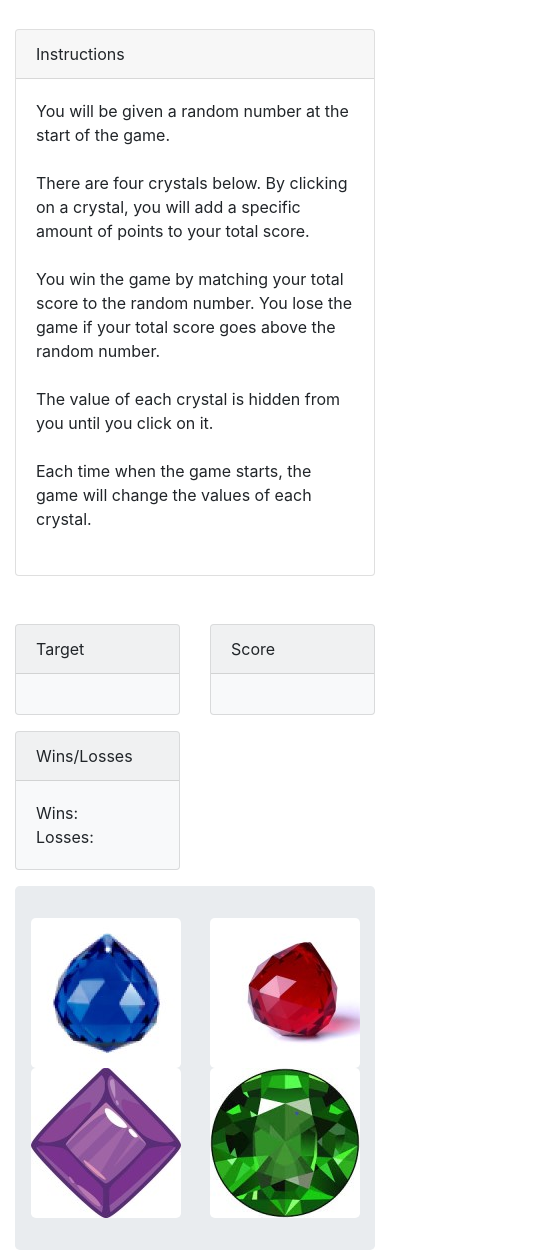
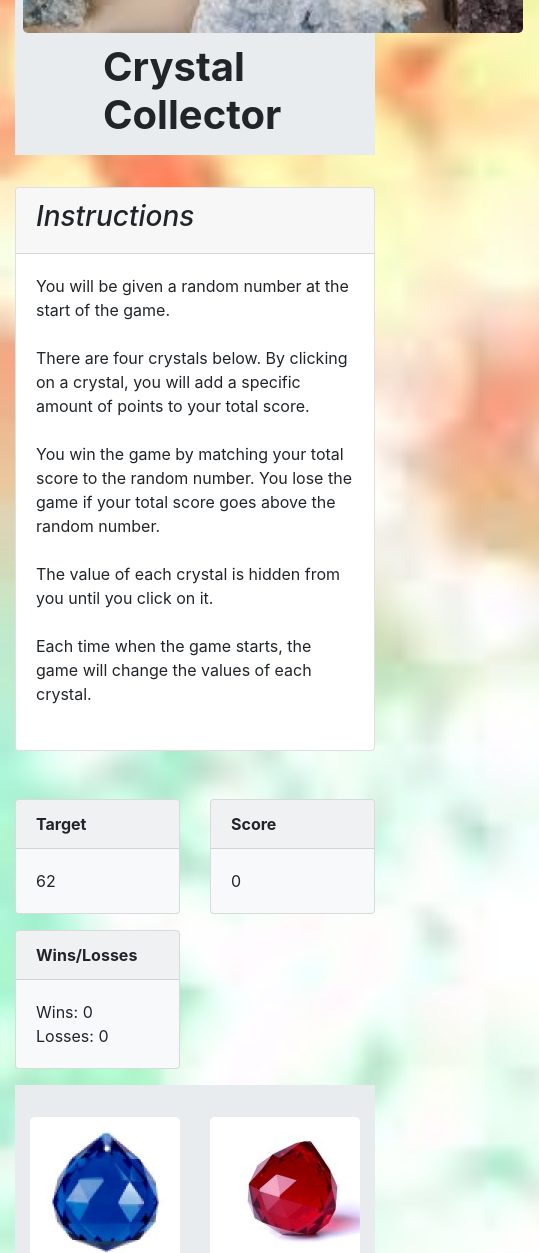
Before and after one commit to nimehjadallah/unit-4-game, a plain HTML site: page index.html in a window 390 px wide. Shown: the part 308-1561 px from the top of the page, 539 px wide, since content can reach past the window. Drawn offline with nearby package versions, Linux system fonts and the light colour scheme.

Commit message:
working on Responsiveness

```diff
--- a/assets/css/style.css
+++ b/assets/css/style.css
@@ -1,3 +1,29 @@
+body{
+    background-image: url("./../images/background.jpg");
+    background-size: cover;
+
+}
 h1{
     margin-top: 50px;
+    display: inline-block;
+    justify-content: flex-end;
 }
+
+@media screen and (max-width: 768px) {
+    h1{
+        margin-left: 80px;
+        margin-top:10px
+
+    }
+
+    .header_img{
+        width: 500px;
+    }
+
+}
+
+@media screen and (max-width:543px){
+    .header_img{
+
+    }
+}
--- a/assets/javascript/games.js
+++ b/assets/javascript/games.js
@@ -0,0 +1,49 @@
+$(document).ready(function() {
+    var target="";
+    var redValue="";
+    var blueValue="";
+    var purpleValue="";
+    var greenValue="";
+    var redBtn;
+    var blueBtn;
+    var purpleBtn;
+    var greenBtn;
+    var score;
+    var wins=0;
+    var loss=0;
+
+    function initialize() {
+        target=Math.floor(Math.random()*101)+19;
+        // reset counter
+        score=0;
+        var crystal=[$(".red"), $(".blue"), $(".purple"), $(".green")];
+        var button=[redBtn, blueBtn, purpleBtn, greenBtn];
+        // to assign value to each crystal
+        for (var i=0; i<crystal.length; i++) {
+            button[i]=crystal[i].attr("data-crystalValue", Math.floor(Math.random()*12)+2);
+        };
+        // to print out target number and score on screen
+        $("#target").html(target);
+        $("#wins").html(wins);
+        $("#losses").html(loss);
+        $("#score").html(score);
+    }
+    initialize();
+
+    // console.log(redValue +"<br>"+blueValue+"<br>"+purpleValue+"<br>"+greenValue);
+
+    $(".crystal").on("click", function(){
+        score += parseInt($(this).attr("data-crystalValue"));
+        $("#score").html(score);
+        if(score == target) {
+           alert("You Win!");
+            wins++;
+            initialize();
+        }
+        else if (score > target) {
+           alert("You Lose. Try Again!");
+            loss++;
+            initialize();
+        }
+    });
+    });
--- a/index.html
+++ b/index.html
@@ -1,100 +1,127 @@
 <!DOCTYPE html>
 <html lang="en">
   <head>
-    <meta charset="UTF-8">
-    <meta name="viewport" content="width=device-width, initial-scale=1.0">
-    <meta http-equiv="X-UA-Compatible" content="ie=edge">
-    <link rel="stylesheet" href="https://stackpath.bootstrapcdn.com/bootstrap/4.3.1/css/bootstrap.min.css" integrity="sha384-ggOyR0iXCbMQv3Xipma34MD+dH/1fQ784/j6cY/iJTQUOhcWr7x9JvoRxT2MZw1T" crossorigin="anonymous">
-    <link rel="stylesheet" href="./assets/css/style.css">
+    <meta charset="UTF-8" />
+    <meta name="viewport" content="width=device-width, initial-scale=1.0" />
+    <meta http-equiv="X-UA-Compatible" content="ie=edge" />
+    <link
+      rel="stylesheet"
+      href="https://stackpath.bootstrapcdn.com/bootstrap/4.3.1/css/bootstrap.min.css"
+      integrity="sha384-ggOyR0iXCbMQv3Xipma34MD+dH/1fQ784/j6cY/iJTQUOhcWr7x9JvoRxT2MZw1T"
+      crossorigin="anonymous"
+    />
+    <link rel="stylesheet" href="./assets/css/style.css" />
     <title>Crystal Collector Game</title>
   </head>
   <body>
     <div class="container">
-                <div class= "jumbotron p-2">
-                    <div class= "row">
-                        <div class= "col-6 col-md-4">
-                                <img src="./assets/images/main_crystal.jpg" class=" rounded-lg mr-3" alt="...">
+      <div class="jumbotron jumbotron-fluid p-2">
+        <div class="row">
+          <div class="col-6 col-md-6">
+            <img
+              src="./assets/images/main_crystal.jpg"
+              class=" header_img rounded-lg mr-3"
+              alt="..."
+            />
           </div>
-                        <div class="col-12 col-md-8 ">
-                            <h1 class ="font-weight-bold">Crystal Collector</h1>
+          <div class="col-12 col-md-6 ">
+            <h1 class="font-weight-bold">Crystal Collector</h1>
+          </div>
+        </div>
+      </div>
+      <div class="card">
+        <div class="card-header font-italic font-weight-bold">
+          <h3>Instructions</h3>
+        </div>
+        <div class="card-body">
+          <p class="card-text">
+            You will be given a random number at the start of the game.
+            <br /><br />
+            There are four crystals below. By clicking on a crystal, you will
+            add a specific amount of points to your total score.
+            <br /><br />
+            You win the game by matching your total score to the random number.
+            You lose the game if your total score goes above the random number.
+            <br /><br />
+            The value of each crystal is hidden from you until you click on it.
+            <br /><br />
+            Each time when the game starts, the game will change the values of
+            each crystal.
+            <br /><br />
+          </p>
+        </div>
+      </div>
+      <br /><br />
+
+      <div class="row ">
+        <div class="col-6 col-md-4">
+          <div class="card bg-light mb-3" style="max-width: 18rem;">
+            <div class="card-header font-weight-bold">Target</div>
+            <div class="card-body">
+              <span id="target"></span>
+            </div>
+          </div>
+        </div>
+        <div class="col-6 col-md-4">
+          <div class="card bg-light mb-3" style="max-width: 18rem;">
+            <div class="card-header font-weight-bold userTotal">Score</div>
+            <div class="card-body">
+              <span id="score"></span>
+            </div>
+          </div>
+        </div>
+        <div class="col-6 col-md-4">
+          <div class="card bg-light mb-3" style="max-width: 18rem;">
+            <div class="card-header font-weight-bold">Wins/Losses</div>
+            <div class="card-body">
+              <p class="card-text">
+                Wins: <span id="wins"></span>
+                <br />
+                Losses: <span id="losses"></span>
+              </p>
+            </div>
+          </div>
         </div>
       </div>
 
-                </div>
-                <div class="card">
-                        <div class="card-header">
-                          Instructions
-                        </div>
-                        <div class="card-body">
-                          <p class="card-text">You will be given a random number at the start of the game.
-                                <br><br>
-                                There are four crystals below. By clicking on a crystal, you will add a specific amount of points to your total score.
-                                <br><br>
-                                You win the game by matching your total score to the random number. You lose the game if your total score goes above the random number.
-                                <br><br>
-                                The value of each crystal is hidden from you until you click on it.
-                                <br><br>
-                                Each time when the game starts, the game will change the values of each crystal.
-                                <br><br>
-                            </p>
-                        </div>
-                 </div>
-                 <br><br>
-
-                 <div class="row ">
-                        <div class="col-6 col-md-4"><div class="card bg-light mb-3" style="max-width: 18rem;">
-                                <div class="card-header">Target</div>
-                                <div class="card-body">
-                                  <span id= "target"></span>
-                                </div>
-                              </div></div>
-                        <div class="col-6 col-md-4"><div class="card bg-light mb-3" style="max-width: 18rem;">
-                                <div class="card-header userTotal">Score</div>
-                                <div class="card-body">
-                                  <span id= "score"></span>
-                                </div>
-                              </div></div>
-                        <div class="col-6 col-md-4"><div class="card bg-light mb-3" style="max-width: 18rem;">
-                                <div class="card-header">Wins/Losses</div>
-                                <div class="card-body">
-                                  <p class="card-text">Wins: <span id= "Wins"></span>
-                                      <br>
-                                    Losses: <span id= "Losses"></span></p>
-                                </div>
-                              </div></div>
-
-                      </div>
-
-
-
-                      <div class="jumbotron">
+      <div class="jumbotron jumbotron-fluid">
+        <div class="container">
           <div class="row">
             <div class="col-6 col-md-3">
-                                  <img src="./assets/images/blue_crystal.jpg" class=" crystal blue rounded-lg mr-3" alt="blue">
+              <img
+                src="./assets/images/blue_crystal.jpg"
+                class=" crystal blue rounded-lg mr-3"
+                alt="blue"
+              />
             </div>
 
             <div class="col-6 col-md-3">
-                                        <img src="./assets/images/red_crystal.jpg" class=" crystal red rounded-lg mr-3" alt="red">
+              <img
+                src="./assets/images/red_crystal.jpg"
+                class=" crystal red rounded-lg mr-3"
+                alt="red"
+              />
             </div>
 
             <div class="col-6 col-md-3">
-                                            <img src="./assets/images/purple_crystal.jpg" class=" crystal  purple rounded-lg mr-3" alt="purple">
+              <img
+                src="./assets/images/purple_crystal.jpg"
+                class=" crystal  purple rounded-lg mr-3"
+                alt="purple"
+              />
             </div>
 
             <div class="col-6 col-md-3">
-                                                <img src="./assets/images/green_crystal.jpg" class=" crystal green rounded-lg mr-3" alt="green">
-                                              </div>
-
+              <img
+                src="./assets/images/green_crystal.jpg"
+                class=" crystal green rounded-lg mr-3"
+                alt="green"
+              />
             </div>
           </div>
-
-
-
-
-
-
-
-
+        </div>
+      </div>
+    </div>
 
     <!-- <div class="panel panel-default" id= "panelStyle">
                     <div class= "panel-body">
@@ -121,9 +148,6 @@
                 </div>
             </div> -->
 
-
-
-
     <!-- <div class = "container-fluid">
         <div class = "row">
                 <div class="media">
@@ -135,7 +159,10 @@
         </div>
     </div> -->
 
-    <script type="text/javascript" src="https://code.jquery.com/jquery-2.2.0.js"></script>
+    <script
+      type="text/javascript"
+      src="https://code.jquery.com/jquery-2.2.0.js"
+    ></script>
     <script type="text/javascript" src="./assets/javascript/games.js"></script>
   </body>
 </html>
```
Also changed, not shown: assets/images/background.jpg (added). Lines whose indentation alone changed are shown as unchanged.
